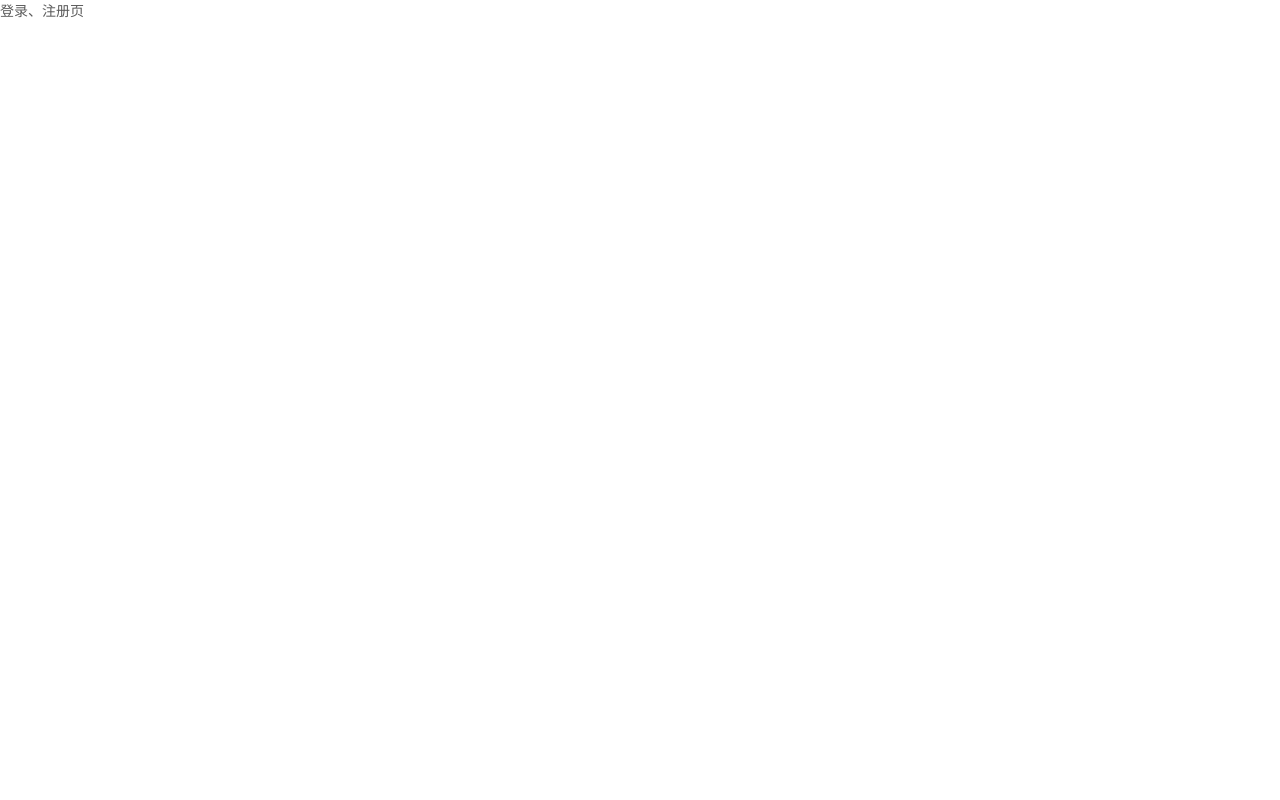
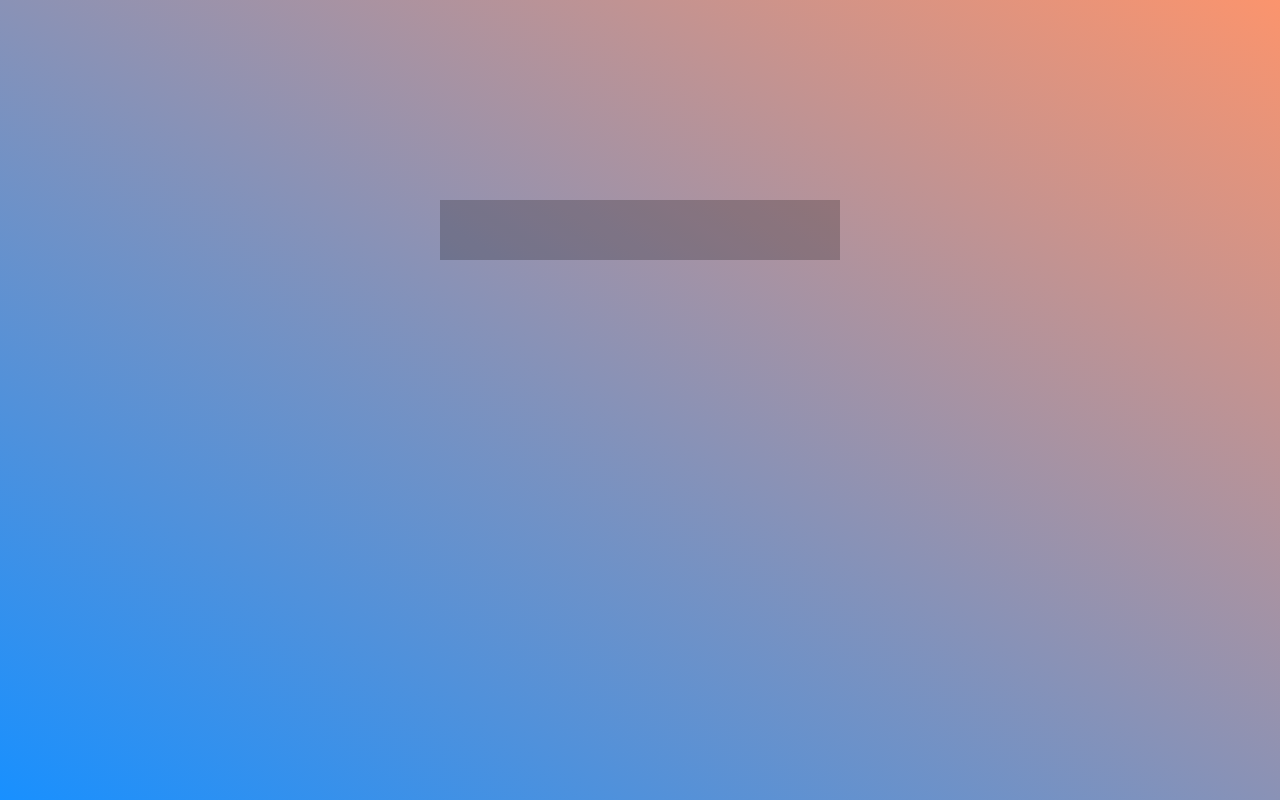
Before and after one commit to smilv/track-web, a React app: page /login in a window 1280 px wide. Built offline with nearby package versions, Linux system fonts and the light colour scheme.

Commit message:
登录背景

```diff
--- a/config/webpack.config.dev.js
+++ b/config/webpack.config.dev.js
@@ -75,7 +75,7 @@ module.exports = {
         historyApiFallback: true,
         inline: true,
         hot: true,
-        port: 8080,
+        port: 8089,
         open: true
     }
 };
--- a/src/views/Login/index.jsx
+++ b/src/views/Login/index.jsx
@@ -3,10 +3,15 @@
  * bin 2020/4/22
  */
 import React, { Component } from "react";
+import style from "./style.css";
 
 class Login extends Component {
     render() {
-        return <div>登录、注册页</div>;
+        return (
+            <div className={style.wrapper}>
+                <div className={style.mainBox}></div>
+            </div>
+        );
     }
 }
 
--- /dev/null
+++ b/src/views/Login/style.css
@@ -0,0 +1,11 @@
+.wrapper {
+    height: 100vh;
+    background-image: linear-gradient(to top right, #1890ff, #fb946d);
+    padding-top: 200px;
+}
+.mainBox {
+    background-color: rgba(0, 0, 0, 0.21);
+    padding: 30px;
+    width: 400px;
+    margin: 0 auto;
+}
```
